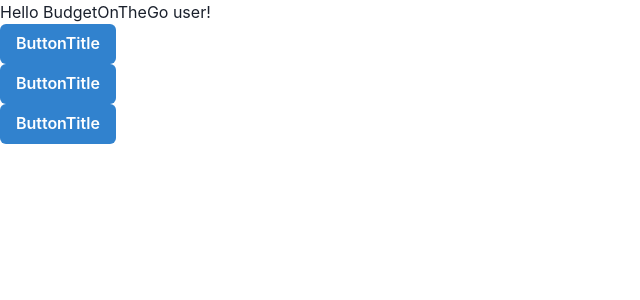
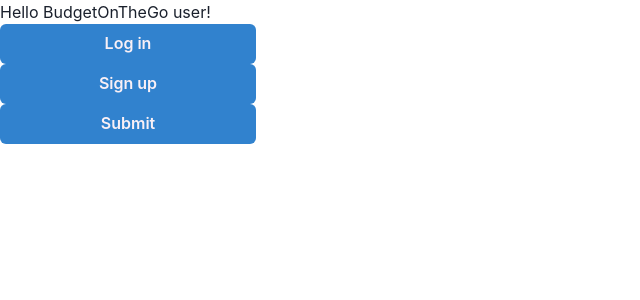
Before and after one commit to tlcoles/BudgetOnTheGo, a React (Create React App) app in the folder client/: page / in a window 1280 px wide. Shown: the top 300 px of the page, without its empty margins (0-640 px from the left). Built offline with nearby package versions, Linux system fonts and the light colour scheme.

Commit message:
Added button props

```diff
--- a/client/src/components/GeneralButton.js
+++ b/client/src/components/GeneralButton.js
@@ -1,8 +1,18 @@
 import React from "react";
 import { Button } from "@chakra-ui/react";
 
-const GeneralButton = () => {
-  return <Button colorScheme="blue">ButtonTitle</Button>;
+const GeneralButton = (props) => {
+  console.log(props);
+  return (
+    <Button
+      colorScheme="blue"
+      color="#F9F0F6"
+      minWidth="20%"
+      onClick={props.handleClick}
+    >
+      {props.buttonTitle}
+    </Button>
+  );
 };
 
 export default GeneralButton;
```
